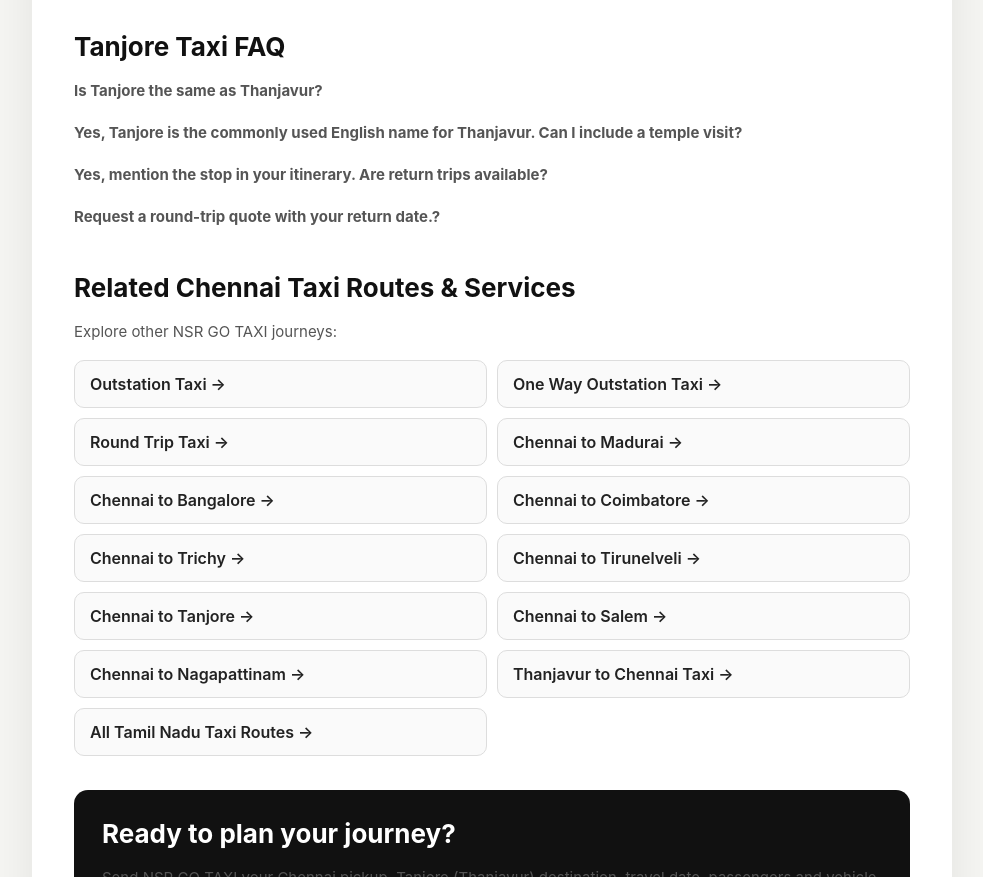
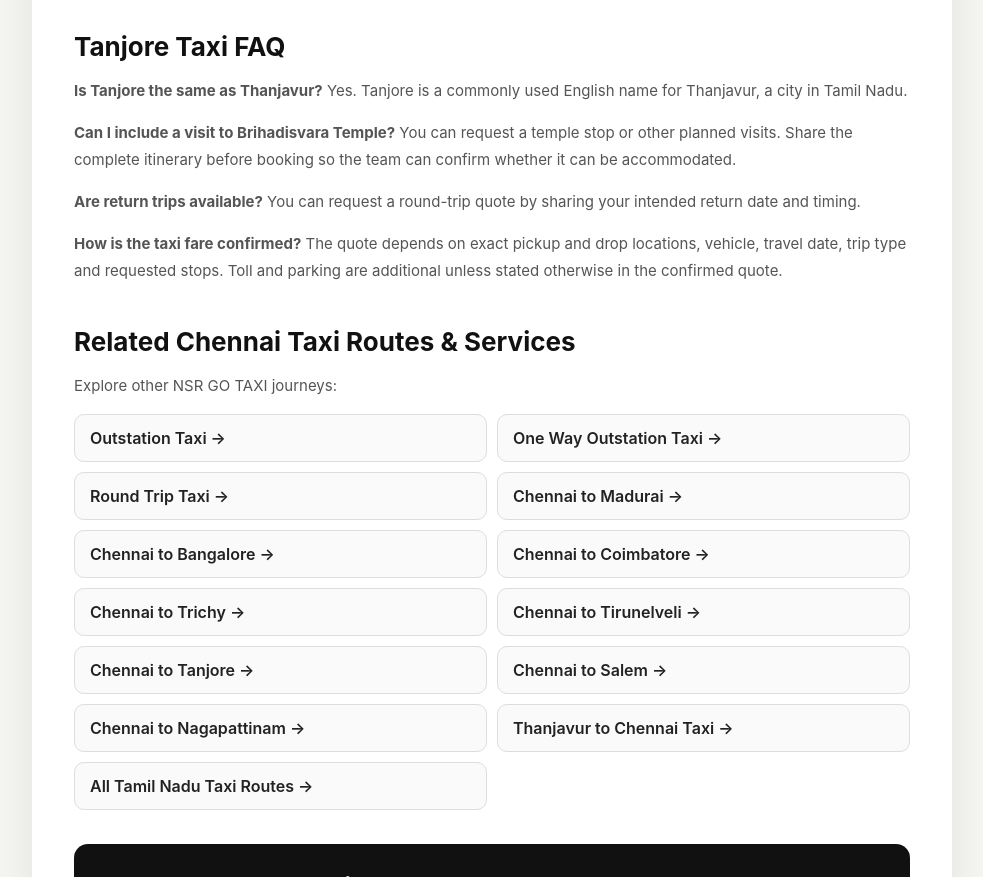
Before and after one commit to Muganth0/Nsr-go-taxi, a plain HTML site: page chennai-to-tanjore-taxi.html in a window 1280 px wide. Shown: the part 1061-1938 px from the top of the page, without its empty margins (148-1131 px from the left). Drawn offline with Linux system fonts and the light colour scheme.

Commit message:
Fix Tanjore taxi FAQ and structured data

```diff
--- a/chennai-to-tanjore-taxi.html
+++ b/chennai-to-tanjore-taxi.html
@@ -10,7 +10,7 @@
 <meta property="og:description" content="Request a Chennai to Tanjore (Thanjavur) taxi for family trips, heritage visits, temple travel and one-way or round-trip journeys."><meta property="og:url" content="https://nsr-go-taxi.vercel.app/chennai-to-tanjore-taxi.html"><meta property="og:site_name" content="NSR GO TAXI">
 <link rel="stylesheet" href="styles.css"><link rel="stylesheet" href="seo-pages.css">
 <script type="application/ld+json">{"@context":"https://schema.org","@type":"TaxiService","name":"NSR GO TAXI","telephone":"+91-7010123465","url":"https://nsr-go-taxi.vercel.app/chennai-to-tanjore-taxi.html","areaServed":[{"@type":"City","name":"Chennai"},{"@type":"City","name":"Thanjavur"}],"serviceType":"Outstation Taxi"}</script>
-<script type="application/ld+json">{"@context":"https://schema.org","@type":"FAQPage","mainEntity":[{"@type":"Question","name":"Is Tanjore the same as Thanjavur?","acceptedAnswer":{"@type":"Answer","text":""}},{"@type":"Question","name":"Yes, Tanjore is the commonly used English name for Thanjavur. Can I include a temple visit?","acceptedAnswer":{"@type":"Answer","text":""}},{"@type":"Question","name":"Yes, mention the stop in your itinerary. Are return trips available?","acceptedAnswer":{"@type":"Answer","text":""}},{"@type":"Question","name":"Request a round-trip quote with your return date.?","acceptedAnswer":{"@type":"Answer","text":""}}]}</script>
+<script type="application/ld+json">{"@context":"https://schema.org","@type":"FAQPage","mainEntity":[{"@type":"Question","name":"Is Tanjore the same as Thanjavur?","acceptedAnswer":{"@type":"Answer","text":"Yes. Tanjore is a commonly used English name for Thanjavur, a city in Tamil Nadu."}},{"@type":"Question","name":"Can I include a visit to Brihadisvara Temple?","acceptedAnswer":{"@type":"Answer","text":"You can request a temple stop or other planned visits. Share the complete itinerary before booking so the team can confirm whether it can be accommodated."}},{"@type":"Question","name":"Are return trips available?","acceptedAnswer":{"@type":"Answer","text":"You can request a round-trip quote by sharing your intended return date and timing."}},{"@type":"Question","name":"How is the taxi fare confirmed?","acceptedAnswer":{"@type":"Answer","text":"The quote depends on exact pickup and drop locations, vehicle, travel date, trip type and requested stops. Toll and parking are additional unless stated otherwise in the confirmed quote."}}]}</script>
 </head>
 <body>
 <header class="header"><div class="header-inner"><a class="logo" href="index.html"><img src="assets/nsr-logo-header.png" alt="NSR GO TAXI"></a><nav><a href="index.html">Home</a><a href="outstation-taxi.html">Outstation</a><a href="day-booking.html">Day Booking</a><a href="index.html#fleet">Fleet</a><a href="index.html#contact">Contact</a></nav><div class="header-actions"><a class="call-box" href="tel:+917010123465"><span class="call-icon">☎</span><span><small>Call Us</small><strong>7010-123-465</strong></span></a><a class="book-top" href="index.html#book">BOOK NOW</a></div></div></header>
@@ -22,7 +22,7 @@
 <section><h2>One-Way or Round-Trip Taxi</h2><p>A one-way drop can suit travellers staying in Thanjavur. For a return journey or a visit with multiple stops, provide the return date and planned schedule in your enquiry.</p></section>
 <section><h2>Vehicle and Luggage Requirements</h2><p>Choose from the available sedan, SUV, Innova and Innova Crysta options based on your passenger count and luggage. Tempo Traveller and other custom requirements are quoted separately, subject to availability.</p></section>
 <section><h2>What to Share for a Quote</h2><p>Send your Chennai pickup location, Tanjore (Thanjavur) drop location, travel date and time, passenger count, luggage details, preferred vehicle and one-way or return requirement. Toll and parking are extra unless stated otherwise in the confirmed quote.</p></section>
-<section><h2>Tanjore Taxi FAQ</h2><p><strong>Is Tanjore the same as Thanjavur?</strong> </p><p><strong>Yes, Tanjore is the commonly used English name for Thanjavur. Can I include a temple visit?</strong> </p><p><strong>Yes, mention the stop in your itinerary. Are return trips available?</strong> </p><p><strong>Request a round-trip quote with your return date.?</strong> </p></section>
+<section><h2>Tanjore Taxi FAQ</h2><p><strong>Is Tanjore the same as Thanjavur?</strong> Yes. Tanjore is a commonly used English name for Thanjavur, a city in Tamil Nadu.</p><p><strong>Can I include a visit to Brihadisvara Temple?</strong> You can request a temple stop or other planned visits. Share the complete itinerary before booking so the team can confirm whether it can be accommodated.</p><p><strong>Are return trips available?</strong> You can request a round-trip quote by sharing your intended return date and timing.</p><p><strong>How is the taxi fare confirmed?</strong> The quote depends on exact pickup and drop locations, vehicle, travel date, trip type and requested stops. Toll and parking are additional unless stated otherwise in the confirmed quote.</p></section>
 <section class="related-links"><h2>Related Chennai Taxi Routes &amp; Services</h2><p>Explore other NSR GO TAXI journeys:</p><div class="related-link-grid">
 <a href="outstation-taxi.html">Outstation Taxi →</a><a href="one-way-outstation-taxi.html">One Way Outstation Taxi →</a><a href="round-trip-taxi.html">Round Trip Taxi →</a><a href="chennai-to-madurai-taxi.html">Chennai to Madurai →</a><a href="chennai-to-bangalore-taxi.html">Chennai to Bangalore →</a><a href="chennai-to-coimbatore-taxi.html">Chennai to Coimbatore →</a><a href="chennai-to-trichy-taxi.html">Chennai to Trichy →</a><a href="chennai-to-tirunelveli-taxi.html">Chennai to Tirunelveli →</a><a href="chennai-to-tanjore-taxi.html">Chennai to Tanjore →</a><a href="chennai-to-salem-taxi.html">Chennai to Salem →</a><a href="chennai-to-nagapattinam-taxi.html">Chennai to Nagapattinam →</a>
 <a href="thanjavur-to-chennai-taxi.html">Thanjavur to Chennai Taxi →</a><a href="tamil-nadu-taxi-routes.html">All Tamil Nadu Taxi Routes →</a></div></section>
```
